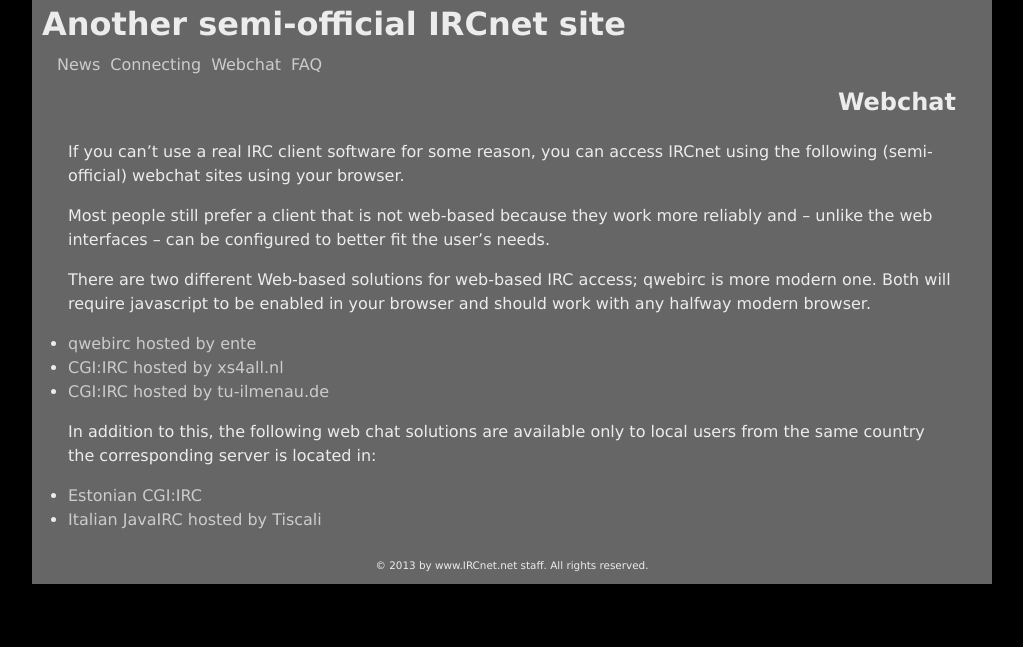
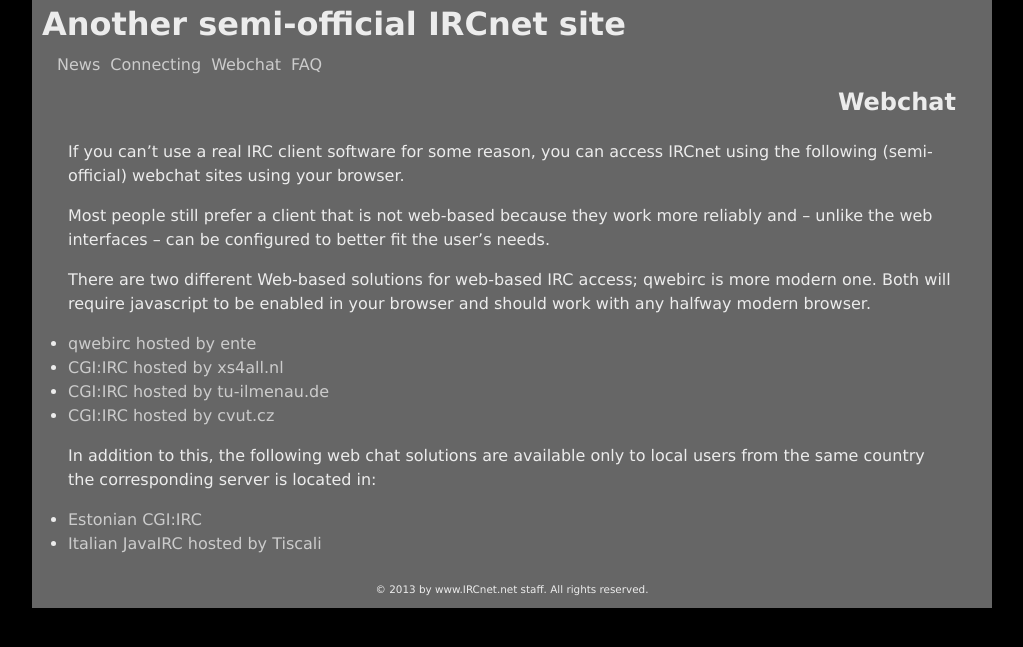
Before and after one commit to ircnet-website/www.IRCnet.net, a Jekyll site: the page built from webchat.md, in a window 1280 px wide. Shown: the top 647 px of the page, without its empty margins (128-1151 px from the left). Built offline with Jekyll 4.4.1, drawn with Linux system fonts in a browser that asks for light colours.

Commit message:
czech webchat

```diff
--- a/webchat.md
+++ b/webchat.md
@@ -16,6 +16,7 @@ should work with any halfway modern browser.
 * [qwebirc hosted by ente](http://webchat.ircnet.net/)
 * [CGI:IRC hosted by xs4all.nl](http://webchat.xs4all.nl/)
 * [CGI:IRC hosted by tu-ilmenau.de](http://sandbox.fem.tu-ilmenau.de/cgi-bin/cgiirc/irc.cgi)
+* [CGI:IRC hosted by cvut.cz](http://irc.felk.cvut.cz/cgi-bin/irc.cgi)
 
 In addition to this, the following web chat solutions are available only to
 local users from the same country the corresponding server is located in:
```
